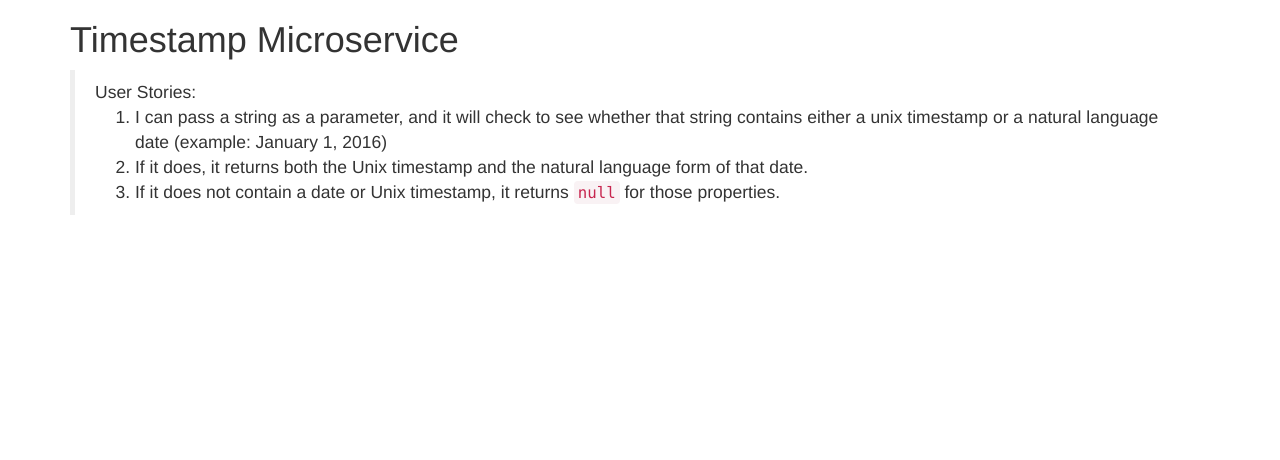
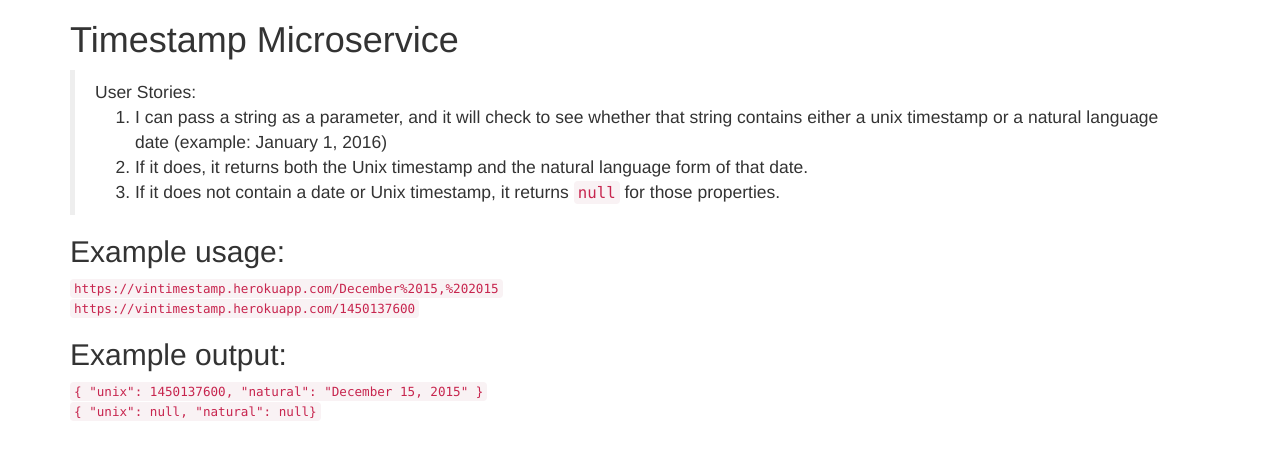
Before and after one commit to vin01188/timestampAPI, a website: page index.html in a window 1280 px wide. Drawn offline with nearby package versions, Linux system fonts and the light colour scheme.

Commit message:
Finishing touches

```diff
--- a/index.html
+++ b/index.html
@@ -16,6 +16,12 @@
                     <li>If it does not contain a date or Unix timestamp, it returns <code>null</code> for those properties.</li>
                 </ol>
             </blockquote>
+            <h2>Example usage: </h2>
+            <code>https://vintimestamp.herokuapp.com/December%2015,%202015</code><br>
+            <code>https://vintimestamp.herokuapp.com/1450137600</code>
+            <h2>Example output: </h2>
+            <code>{ "unix": 1450137600, "natural": "December 15, 2015" }</code> <br>
+            <code>{ "unix": null, "natural": null}</code>
         </div>
     </body>
 
```
